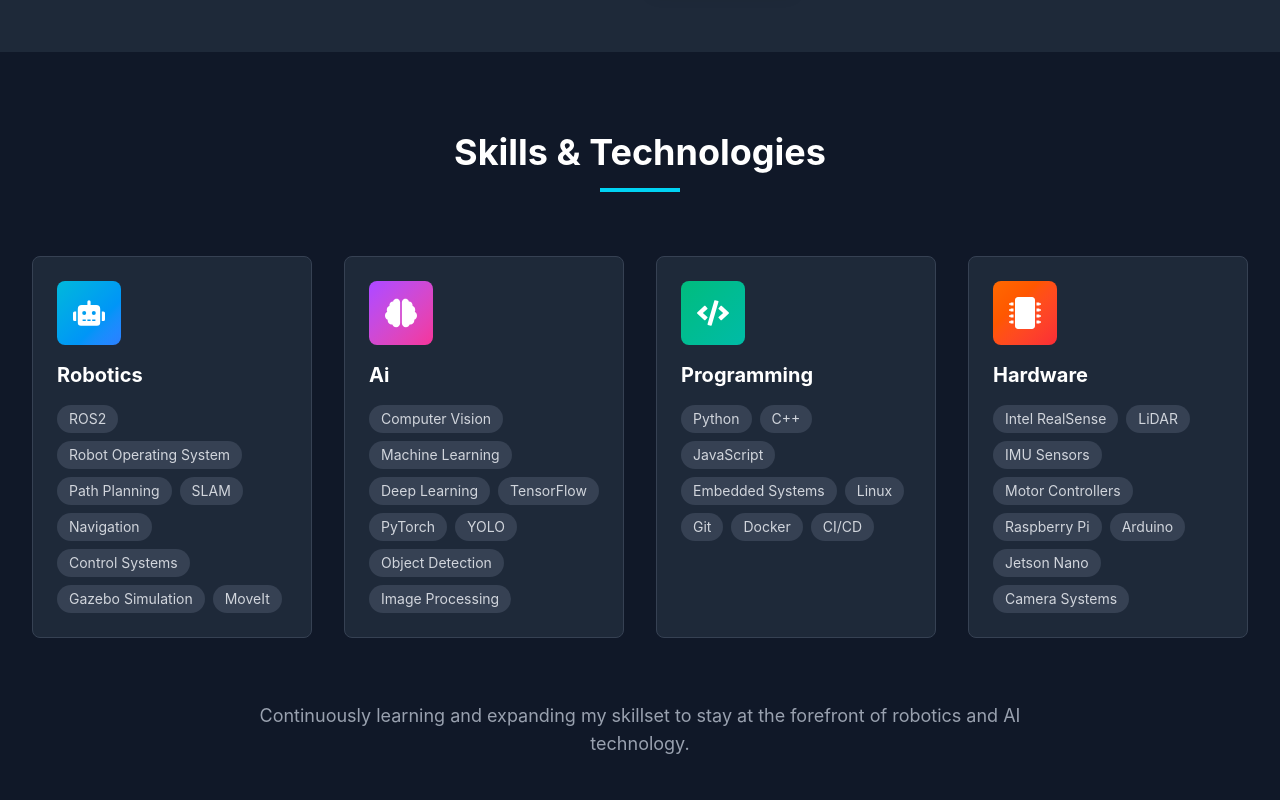
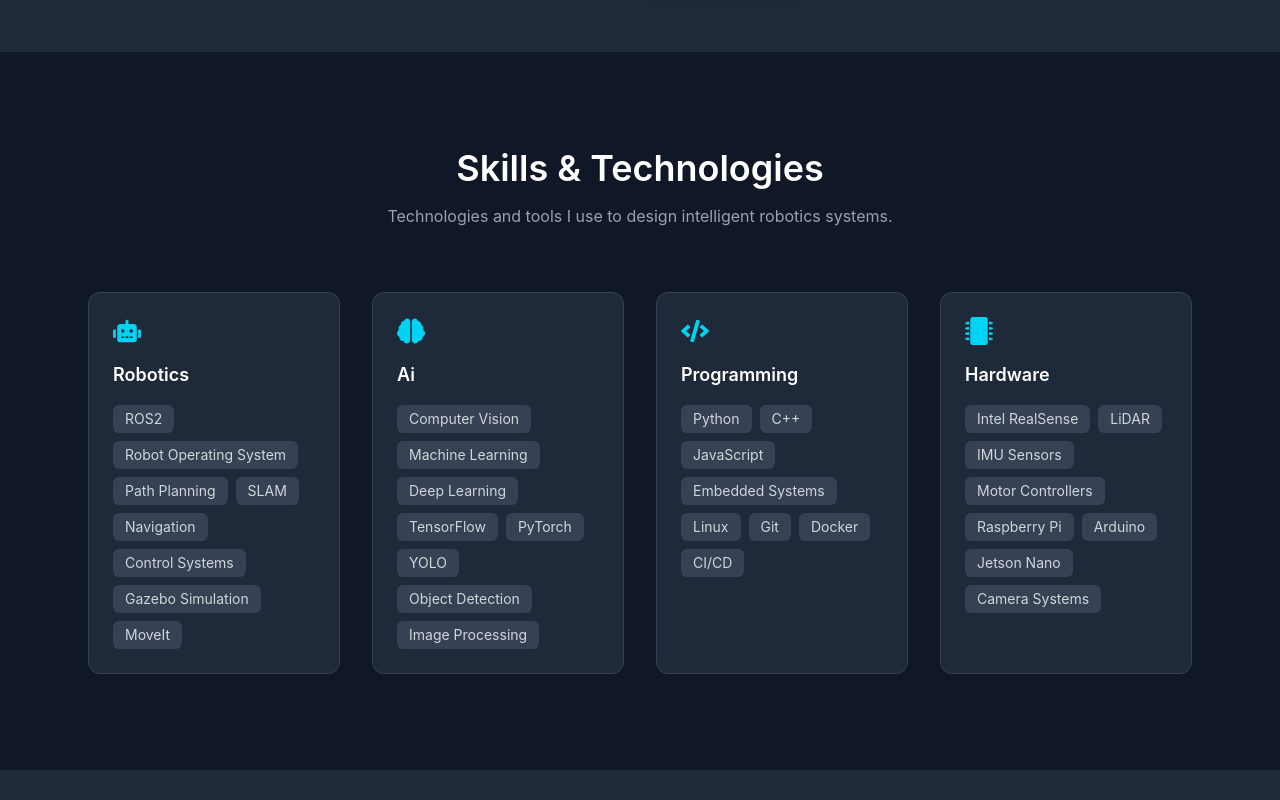
Before and after one commit to PRAVEENCHOURASIA01/Portfolio, a React (Vite) app: page / in a window 1280 px wide. Shown: the part 1480-2280 px from the top of the page. Built offline with nearby package versions, Linux system fonts and the light colour scheme.

Commit message:
Updated navbar branding

```diff
--- a/src/components/Footer.jsx
+++ b/src/components/Footer.jsx
@@ -1,15 +1,3 @@
-/**
- * FOOTER COMPONENT
- *
- * This is the bottom section of the website with copyright and links.
- *
- * WHAT YOU CAN EDIT:
- * - Copyright text: Change the year and name
- * - Social links: Edit portfolioData.social
- * - Footer links: Modify the quickLinks array
- * - Colors: Update Tailwind classes
- */
-
 import { motion } from "framer-motion";
 import { FaGithub, FaLinkedin, FaTwitter, FaHeart } from "react-icons/fa";
 import portfolioData from "../data/portfolioData";
@@ -17,115 +5,62 @@
 const Footer = () => {
   const currentYear = new Date().getFullYear();
 
-  // Social media links
   const socialLinks = [
     {
-      icon: <FaGithub className="w-5 h-5" />,
+      icon: <FaGithub />,
       href: portfolioData.social.github,
       label: "GitHub",
     },
     {
-      icon: <FaLinkedin className="w-5 h-5" />,
+      icon: <FaLinkedin />,
       href: portfolioData.social.linkedin,
       label: "LinkedIn",
     },
     {
-      icon: <FaTwitter className="w-5 h-5" />,
+      icon: <FaTwitter />,
       href: portfolioData.social.twitter,
       label: "Twitter",
     },
   ];
 
-  // Quick navigation links (scroll to sections)
-  const quickLinks = [
-    { name: "Home", href: "#home" },
-    { name: "About", href: "#about" },
-    { name: "Skills", href: "#skills" },
-    { name: "Projects", href: "#projects" },
-    { name: "Contact", href: "#contact" },
-  ];
-
-  // Smooth scroll to section
-  const handleClick = (e, href) => {
-    e.preventDefault();
-    document.querySelector(href)?.scrollIntoView({ behavior: "smooth" });
-  };
-
   return (
     <footer className="bg-gray-950 border-t border-gray-800">
-      <div className="max-w-7xl mx-auto px-4 sm:px-6 lg:px-8 py-12">
+      <div className="max-w-7xl mx-auto px-4 py-12 text-center">
 
-        {/* Footer content grid */}
-        <div className="grid md:grid-cols-3 gap-8 mb-8">
-
-          {/* Column 1: About */}
-          <div>
-            <h3 className="text-xl font-bold text-white mb-4">
+        {/* Name + Title */}
+        <h2 className="text-2xl font-bold text-white mb-2">
           {portfolioData.personal.name}
-            </h3>
-            <p className="text-gray-400 mb-4">
+        </h2>
+        <p className="text-gray-400 mb-6">
           {portfolioData.personal.title}
         </p>
-            <p className="text-gray-500 text-sm">
-              Building the future with robotics and AI.
-            </p>
-          </div>
 
-          {/* Column 2: Quick Links */}
-          <div>
-            <h3 className="text-lg font-semibold text-white mb-4">Quick Links</h3>
-            <ul className="space-y-2">
-              {quickLinks.map((link) => (
-                <li key={link.name}>
-                  <a
-                    href={link.href}
-                    onClick={(e) => handleClick(e, link.href)}
-                    className="text-gray-400 hover:text-cyan-400 transition-colors text-sm"
-                  >
-                    {link.name}
-                  </a>
-                </li>
-              ))}
-            </ul>
-          </div>
-
-          {/* Column 3: Social Media */}
-          <div>
-            <h3 className="text-lg font-semibold text-white mb-4">Connect</h3>
-            <div className="flex space-x-4">
+        {/* Social Icons */}
+        <div className="flex justify-center space-x-5 mb-8">
           {socialLinks.map((social) => (
             <motion.a
               key={social.label}
               href={social.href}
               target="_blank"
               rel="noopener noreferrer"
-                  whileHover={{ scale: 1.1, y: -2 }}
-                  className="w-10 h-10 bg-gray-800 rounded-lg flex items-center justify-center text-gray-400 hover:text-cyan-400 hover:bg-gray-700 transition-colors"
-                  aria-label={social.label}
+              whileHover={{ scale: 1.15, y: -3 }}
+              className="w-11 h-11 rounded-full bg-gray-800 flex items-center justify-center text-gray-400 hover:text-cyan-400 hover:bg-gray-700 transition-all"
             >
               {social.icon}
             </motion.a>
           ))}
         </div>
-          </div>
-        </div>
 
         {/* Divider */}
-        <div className="border-t border-gray-800 pt-8">
+        <div className="h-px bg-gradient-to-r from-transparent via-gray-700 to-transparent mb-6"></div>
+
         {/* Copyright */}
-          <div className="flex flex-col md:flex-row justify-between items-center space-y-4 md:space-y-0">
-            <p className="text-gray-500 text-sm text-center md:text-left">
-              © {currentYear} {portfolioData.personal.name}. All rights reserved.
+        <p className="text-gray-500 text-sm flex items-center justify-center gap-2">
+          © {currentYear} {portfolioData.personal.name}. Made with
+          <FaHeart className="text-red-500 animate-pulse" />
+          using React
         </p>
 
-            {/* Made with love message */}
-            <p className="text-gray-500 text-sm flex items-center space-x-2">
-              <span>Made with</span>
-              <FaHeart className="text-red-500 w-4 h-4 animate-pulse" />
-              <span>and React</span>
-            </p>
-          </div>
-        </div>
       </div>
     </footer>
   );
--- a/src/components/Navbar.jsx
+++ b/src/components/Navbar.jsx
@@ -69,7 +69,7 @@
             className="text-xl font-bold text-white hover:text-cyan-400 transition-colors"
             whileHover={{ scale: 1.05 }}
           >
-            {portfolioData.personal.name}
+            pcodes007
           </motion.a>
 
           {/* Desktop Navigation Links */}
--- a/src/components/Skills.jsx
+++ b/src/components/Skills.jsx
@@ -1,116 +1,73 @@
-/**
- * SKILLS COMPONENT
- *
- * This section displays your technical skills organized in categories.
- *
- * WHAT YOU CAN EDIT:
- * - Skills: Edit portfolioData.skills in portfolioData.js
- * - Categories: Add/remove categories in the skills object
- * - Icons: Change the icon for each category in the categoryIcons object
- * - Colors: Modify the gradient colors and hover effects
- *
- * TO ADD A NEW SKILL CATEGORY:
- * 1. Add the category to portfolioData.skills
- * 2. Add an icon for it in the categoryIcons object below
- */
-
-import { motion } from "framer-motion";
-import { useInView } from "framer-motion";
+import { motion, useInView } from "framer-motion";
 import { useRef } from "react";
 import { FaRobot, FaBrain, FaCode, FaMicrochip } from "react-icons/fa";
 import portfolioData from "../data/portfolioData";
 
 const Skills = () => {
   const ref = useRef(null);
-  const isInView = useInView(ref, { once: true, margin: "-100px" });
+  const isInView = useInView(ref, { once: true });
 
-  // Icons for each skill category
-  // TO ADD A NEW ICON: Import it from react-icons and add it here
   const categoryIcons = {
-    robotics: <FaRobot className="w-8 h-8" />,
-    ai: <FaBrain className="w-8 h-8" />,
-    programming: <FaCode className="w-8 h-8" />,
-    hardware: <FaMicrochip className="w-8 h-8" />,
-  };
-
-  // Colors for each category (gradient backgrounds)
-  const categoryColors = {
-    robotics: "from-cyan-500 to-blue-500",
-    ai: "from-purple-500 to-pink-500",
-    programming: "from-emerald-500 to-teal-500",
-    hardware: "from-orange-500 to-red-500",
+    robotics: <FaRobot className="w-7 h-7" />,
+    ai: <FaBrain className="w-7 h-7" />,
+    programming: <FaCode className="w-7 h-7" />,
+    hardware: <FaMicrochip className="w-7 h-7" />,
   };
 
   return (
-    <section id="skills" className="py-20 bg-gray-900" ref={ref}>
-      <div className="max-w-7xl mx-auto px-4 sm:px-6 lg:px-8">
+    <section id="skills" className="py-24 bg-gray-900" ref={ref}>
+      <div className="max-w-6xl mx-auto px-6">
 
-        {/* Section title */}
+        {/* Title */}
         <motion.div
           initial={{ opacity: 0, y: 20 }}
           animate={isInView ? { opacity: 1, y: 0 } : {}}
-          transition={{ duration: 0.5 }}
           className="text-center mb-16"
         >
-          <h2 className="text-4xl font-bold text-white mb-4">
+          <h2 className="text-4xl font-semibold text-white mb-4">
             Skills & Technologies
           </h2>
-          <div className="w-20 h-1 bg-cyan-400 mx-auto"></div>
+          <p className="text-gray-400 max-w-xl mx-auto">
+            Technologies and tools I use to design intelligent robotics systems.
+          </p>
         </motion.div>
 
-        {/* Skills grid - displays all skill categories */}
+        {/* Cards */}
         <div className="grid md:grid-cols-2 lg:grid-cols-4 gap-8">
-          {Object.entries(portfolioData.skills).map(([category, skills], categoryIndex) => (
+          {Object.entries(portfolioData.skills).map(([category, skills], i) => (
             <motion.div
               key={category}
-              initial={{ opacity: 0, y: 50 }}
+              initial={{ opacity: 0, y: 20 }}
               animate={isInView ? { opacity: 1, y: 0 } : {}}
-              transition={{ duration: 0.5, delay: categoryIndex * 0.1 }}
-              whileHover={{ y: -10 }}
-              className="bg-gray-800 rounded-lg p-6 hover:shadow-2xl transition-all duration-300 border border-gray-700 hover:border-cyan-400"
+              transition={{ delay: i * 0.1 }}
+              whileHover={{ y: -5 }}
+              className="bg-gray-800 rounded-xl p-6 border border-gray-700 hover:border-cyan-400 transition"
             >
-              {/* Category header with icon */}
-              <div className={`w-16 h-16 rounded-lg bg-linear-to-br ${categoryColors[category]} flex items-center justify-center mb-4 text-white`}>
+              {/* Icon */}
+              <div className="mb-4 text-cyan-400">
                 {categoryIcons[category]}
               </div>
 
-              {/* Category name */}
-              <h3 className="text-xl font-bold text-white mb-4 capitalize">
+              {/* Title */}
+              <h3 className="text-lg font-semibold text-white mb-4 capitalize">
                 {category}
               </h3>
 
-              {/* Skills list */}
+              {/* Skills */}
               <div className="flex flex-wrap gap-2">
-                {skills.map((skill, skillIndex) => (
-                  <motion.span
+                {skills.map((skill) => (
+                  <span
                     key={skill}
-                    initial={{ opacity: 0, scale: 0.8 }}
-                    animate={isInView ? { opacity: 1, scale: 1 } : {}}
-                    transition={{
-                      duration: 0.3,
-                      delay: categoryIndex * 0.1 + skillIndex * 0.05,
-                    }}
-                    className="px-3 py-1 bg-gray-700 text-gray-300 text-sm rounded-full hover:bg-cyan-500 hover:text-white transition-colors duration-200 cursor-default"
+                    className="px-3 py-1 text-sm rounded-md bg-gray-700 text-gray-300 hover:bg-cyan-500 hover:text-white transition"
                   >
                     {skill}
-                  </motion.span>
+                  </span>
                 ))}
               </div>
+
             </motion.div>
           ))}
         </div>
-
-        {/* Optional: Skills summary text */}
-        <motion.div
-          initial={{ opacity: 0, y: 20 }}
-          animate={isInView ? { opacity: 1, y: 0 } : {}}
-          transition={{ duration: 0.5, delay: 0.5 }}
-          className="mt-16 text-center"
-        >
-          <p className="text-gray-400 text-lg max-w-3xl mx-auto">
-            Continuously learning and expanding my skillset to stay at the forefront of robotics and AI technology.
-          </p>
-        </motion.div>
       </div>
     </section>
   );
```
Lines whose indentation alone changed are shown as unchanged.
